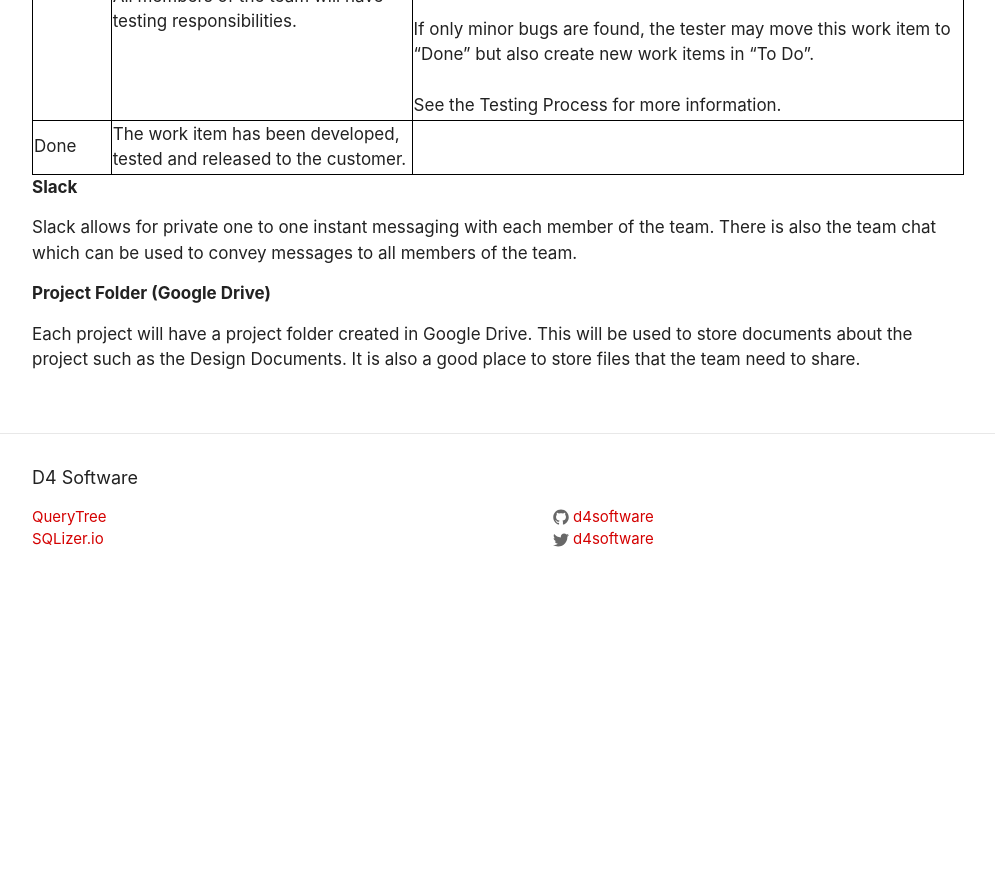
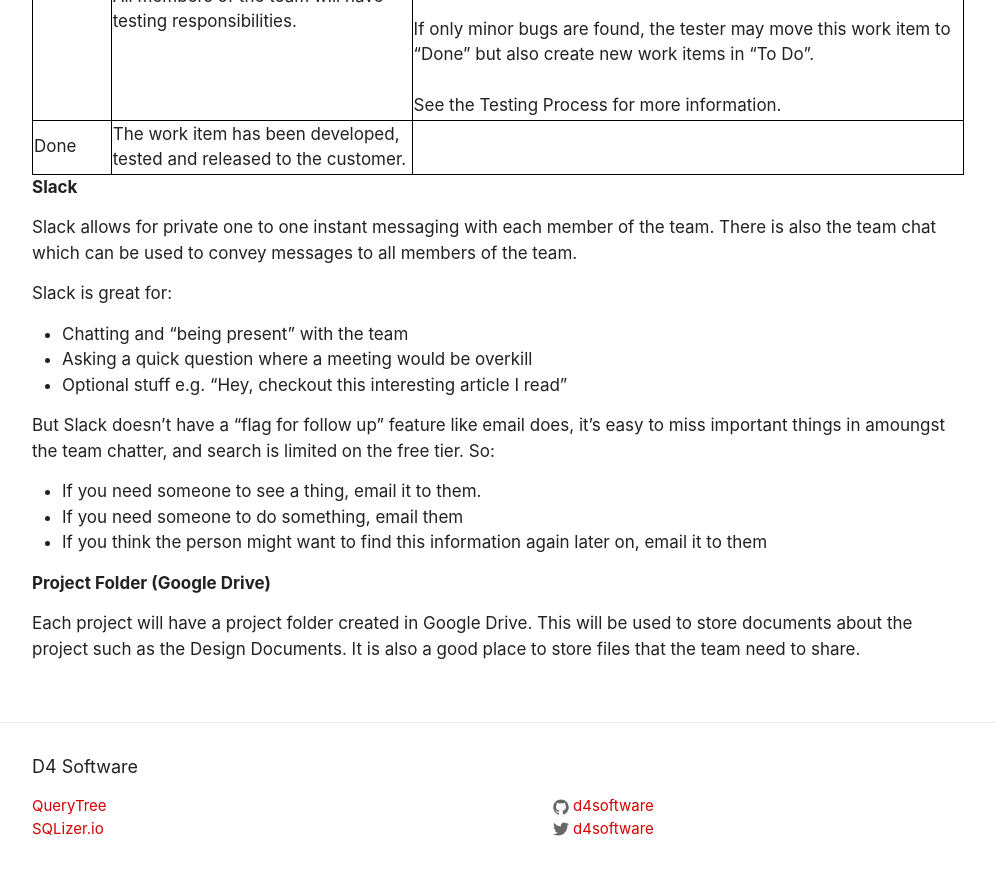
Before and after one commit to d4software/the-process, a Jekyll site: the page built from project_process.md, in a window 1280 px wide and 900 px high, scrolled down 4649 px. Shown: the top 875 px of the window, without its empty margins (142-1137 px from the left). Built offline with Jekyll 4.4.1, drawn with Linux system fonts in a browser that asks for light colours; before the commit the page ends 5260 px from its top, so only the background shows below that.

Commit message:
Added some Slack guidelines

```diff
--- a/project_process.md
+++ b/project_process.md
@@ -218,6 +218,18 @@
 
 Slack allows for private one to one instant messaging with each member of the team. There is also the team chat which can be used to convey messages to all members of the team.
 
+Slack is great for:
+
+ * Chatting and "being present" with the team
+ * Asking a quick question where a meeting would be overkill
+ * Optional stuff e.g. "Hey, checkout this interesting article I read"
+
+But Slack doesn't have a "flag for follow up" feature like email does, it's easy to miss important things in amoungst the team chatter, and search is limited on the free tier. So:
+
+ * If you need someone to see a thing, email it to them.
+ * If you need someone to do something, email them
+ * If you think the person might want to find this information again later on, email it to them
+
 **Project Folder (Google Drive)**
 
 Each project will have a project folder created in Google Drive. This will be used to store documents about the project such as the Design Documents. It is also a good place to store files that the team need to share.
```
